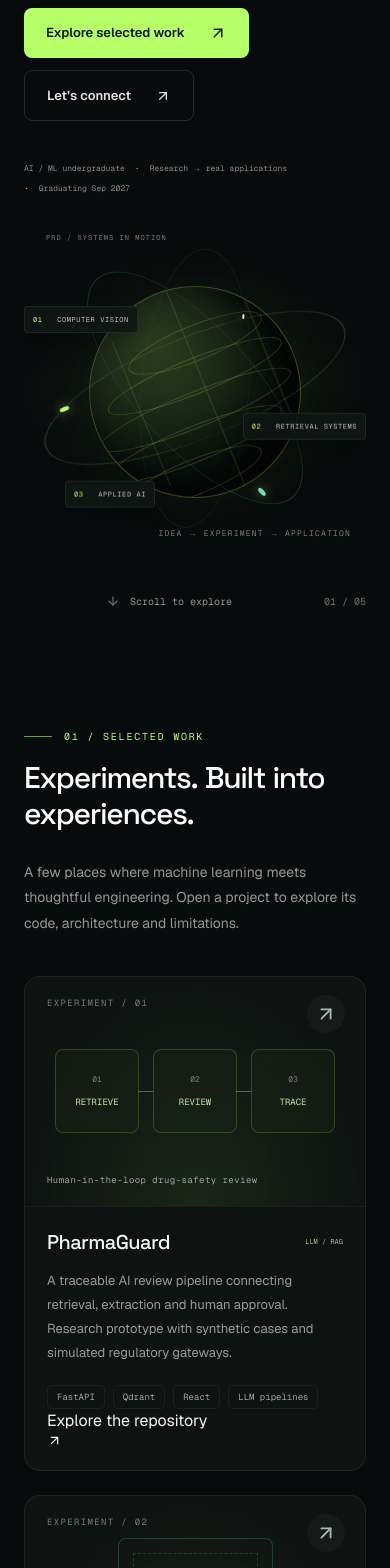
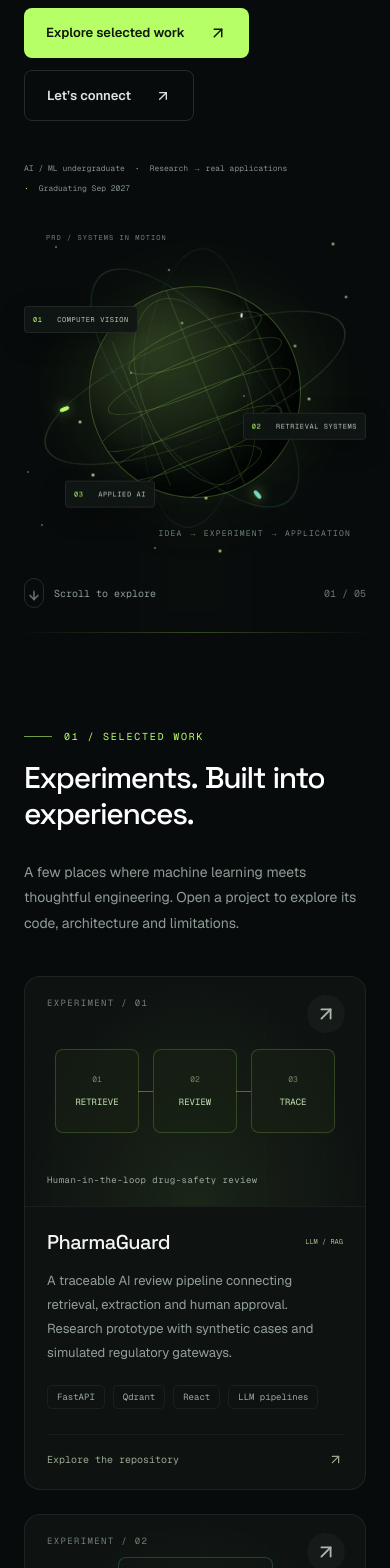
Before and after one commit to Prajwal-Rd-bond/portfolio, a Next.js app: page / in a window 390 px wide. Shown: the part 420-1988 px from the top of the page. Built offline with nearby package versions, Linux system fonts and the light colour scheme.

Commit message:
design: coordinate motion, lighting and responsive refinements

```diff
--- a/src/app/globals.css
+++ b/src/app/globals.css
@@ -37,13 +37,13 @@ body {
 }
 
 ::-webkit-scrollbar {
-  width: 10px;
+  width: 6px;
 }
 ::-webkit-scrollbar-track {
   background: #0a0a12;
 }
 ::-webkit-scrollbar-thumb {
-  background: linear-gradient(180deg, #7c5cff, #22d3ee);
+  background: #54674a;
   border-radius: 999px;
 }
 
@@ -89,7 +89,7 @@ a,button { -webkit-tap-highlight-color:transparent; }
 .hero-footnote { display:flex;flex-wrap:wrap;gap:8px 20px;margin-top:42px;font:9px var(--font-mono),monospace;color:#83918a; }
 .hero-footnote span+span:before { content:'·';margin-right:20px;color:#b6ff67; }
 .hero-scroll { position:absolute;bottom:32px;left:max(24px,calc((100vw - 1152px)/2));right:max(24px,calc((100vw - 1152px)/2));display:flex;align-items:center;gap:10px;color:#8e9c95;font:10px var(--font-mono),monospace; }
-.hero-scroll span { margin-left:auto;color:#65736c; }
+.hero-scroll > span:last-child { margin-left:auto;color:#65736c; }
 .orbital-scene { position:relative;height:490px;perspective:900px;transform-style:preserve-3d;isolation:isolate; }
 .orbital-halo { position:absolute;inset:9% -5%;border-radius:50%;background:radial-gradient(ellipse,#aaff4b13,transparent 67%);filter:blur(20px); }
 .orbital-globe { position:absolute;width:65%;aspect-ratio:1;left:17.5%;top:19%;border:1px solid #b6ff6740;border-radius:50%;overflow:hidden;background:radial-gradient(circle at 32% 28%,#b6ff6717,#0e1b1420 60%,#020704);box-shadow:inset -24px -12px 38px #020504,0 0 70px #b6ff6708; }
@@ -134,3 +134,41 @@ a,button { -webkit-tap-highlight-color:transparent; }
 @media(max-width:900px) { .hero-grid{grid-template-columns:1.15fr 1fr}.orbital-scene{height:380px}.label-two{right:0}.hero-copy h1{font-size:58px}.orbital-label{font-size:6px;padding:8px}.hero-footnote{max-width:350px}.project-copy h3{font-size:19px}.project-category{font-size:7px} }
 @media(max-width:640px) { .hero-section{padding:110px 24px 80px;min-height:auto}.hero-grid{grid-template-columns:1fr;gap:30px}.hero-copy h1{font-size:clamp(45px,12vw,68px)}.hero-intro{font-size:13px}.hero-description{font-size:14px}.hero-footnote{font-size:8px;gap:10px}.hero-footnote span+span:before{margin-right:10px}.orbital-scene{height:330px;max-width:370px;width:100%;margin:auto}.orbital-globe{width:62%;left:19%}.orbital-label{font-size:7px}.hero-scroll{bottom:25px}.project-grid{grid-template-columns:1fr;gap:24px}.project-visual{height:230px}.project-copy{padding:22px}.project-copy h3{font-size:20px}.project-category{font-size:7px}.section-lead{font-size:14px}.orbital-coordinate{font-size:7px} }
 @media(prefers-reduced-motion:reduce) { *,*::before,*::after{animation:none!important;transition:none!important;scroll-behavior:auto!important}.orbital-scene,.project-card{transform:none!important} }
+
+/* Coordinated motion: subtle depth, clear focus and native scrolling. */
+.headline-mask { display:block;overflow:hidden;padding-bottom:.1em;margin-bottom:-.1em; }
+.headline-line { display:block; }
+.hero-horizon { position:absolute;bottom:0;left:5%;right:5%;height:1px;background:linear-gradient(90deg,transparent,#b6ff6740,transparent); }
+.hero-horizon::after { content:"";position:absolute;left:40%;right:40%;height:120px;bottom:0;background:#b6ff6708;filter:blur(55px); }
+.orbital-parallax { min-width:0; }
+.orbital-stars { position:absolute;inset:0;pointer-events:none; }
+.orbital-stars i { position:absolute;width:2px;height:2px;border-radius:50%;background:#d9ffb8;opacity:.35;animation:star-breathe 6s ease-in-out infinite; }
+.orbital-globe { box-shadow:inset -24px -12px 38px #020504,0 0 90px #b6ff6710; }
+.globe-meridian { position:absolute;inset:3% 25%;border:1px solid #b6ff6725;border-radius:50%;transform:rotate(-22deg); }
+.orbit-two { animation:second-orbit 22s ease-in-out infinite alternate; }
+.orbit-three { animation:third-orbit 28s ease-in-out infinite alternate; }
+.scroll-cue { display:flex;justify-content:center;align-items:center;height:30px;width:20px;border:1px solid #ffffff20;border-radius:20px; }
+.scroll-cue svg { animation:scroll-hint 2.6s ease-in-out infinite; }
+.primary-cta,.secondary-cta { position:relative;overflow:hidden;transition:transform .45s cubic-bezier(.22,1,.36,1),box-shadow .45s,background .45s; }
+.primary-cta::after { content:"";position:absolute;inset:0;background:linear-gradient(110deg,transparent 30%,#ffffff55 50%,transparent 70%);transform:translateX(-140%);transition:transform .8s cubic-bezier(.22,1,.36,1);pointer-events:none; }
+.primary-cta:hover::after,.primary-cta:focus-visible::after { transform:translateX(140%); }
+.primary-cta svg,.secondary-cta svg { transition:transform .45s cubic-bezier(.22,1,.36,1); }
+.primary-cta:hover svg,.secondary-cta:hover svg { transform:translate(2px,-2px); }
+.project-card { position:relative;isolation:isolate; }
+.card-spotlight { position:absolute;inset:0;z-index:1;pointer-events:none;opacity:0;transition:opacity .65s; }
+.project-card:hover .card-spotlight { opacity:1; }
+.project-copy { position:relative; }
+.project-bottom { display:flex;align-items:center;justify-content:space-between;margin-top:25px;padding-top:17px;border-top:1px solid #ffffff0c;color:#98a890;font:10px var(--font-mono),monospace;transition:color .3s; }
+.project-bottom svg { transition:transform .5s cubic-bezier(.22,1,.36,1); }
+.project-card:hover .project-bottom,.project-card:focus-visible .project-bottom { color:#c0f995; }
+.project-card:hover .project-bottom svg { transform:translate(3px,-3px); }
+.project-card:hover .project-open { transform:translate(2px,-2px); }
+.project-card:focus-visible { outline-offset:5px;border-color:var(--accent); }
+.motion-paused *, .motion-paused *::before, .motion-paused *::after { animation-play-state:paused!important; }
+@keyframes star-breathe { 50% { opacity:.8;transform:scale(1.5); } }
+@keyframes second-orbit { to { transform:rotate(60deg) scaleY(.45); } }
+@keyframes third-orbit { to { transform:rotate(83deg) scaleY(.43); } }
+@keyframes scroll-hint { 0%,100% { transform:translateY(-3px);opacity:.5; } 50% { transform:translateY(3px);opacity:1; } }
+@media(hover:none) { .card-spotlight { display:none; }.project-card:hover .project-art { transform:none; } }
+@media(max-width:900px) and (min-width:641px) { .hero-copy h1 { font-size:clamp(39px,6.5vw,58px); }.hero-grid { grid-template-columns:1.35fr 1fr; }.hero-description { font-size:14px; }.label-two { right:-5%; } }
+@media(prefers-reduced-motion:reduce) { .orbital-parallax,.headline-line { transform:none!important; }.hero-copy { opacity:1!important; }.card-spotlight { display:none; } }
```
